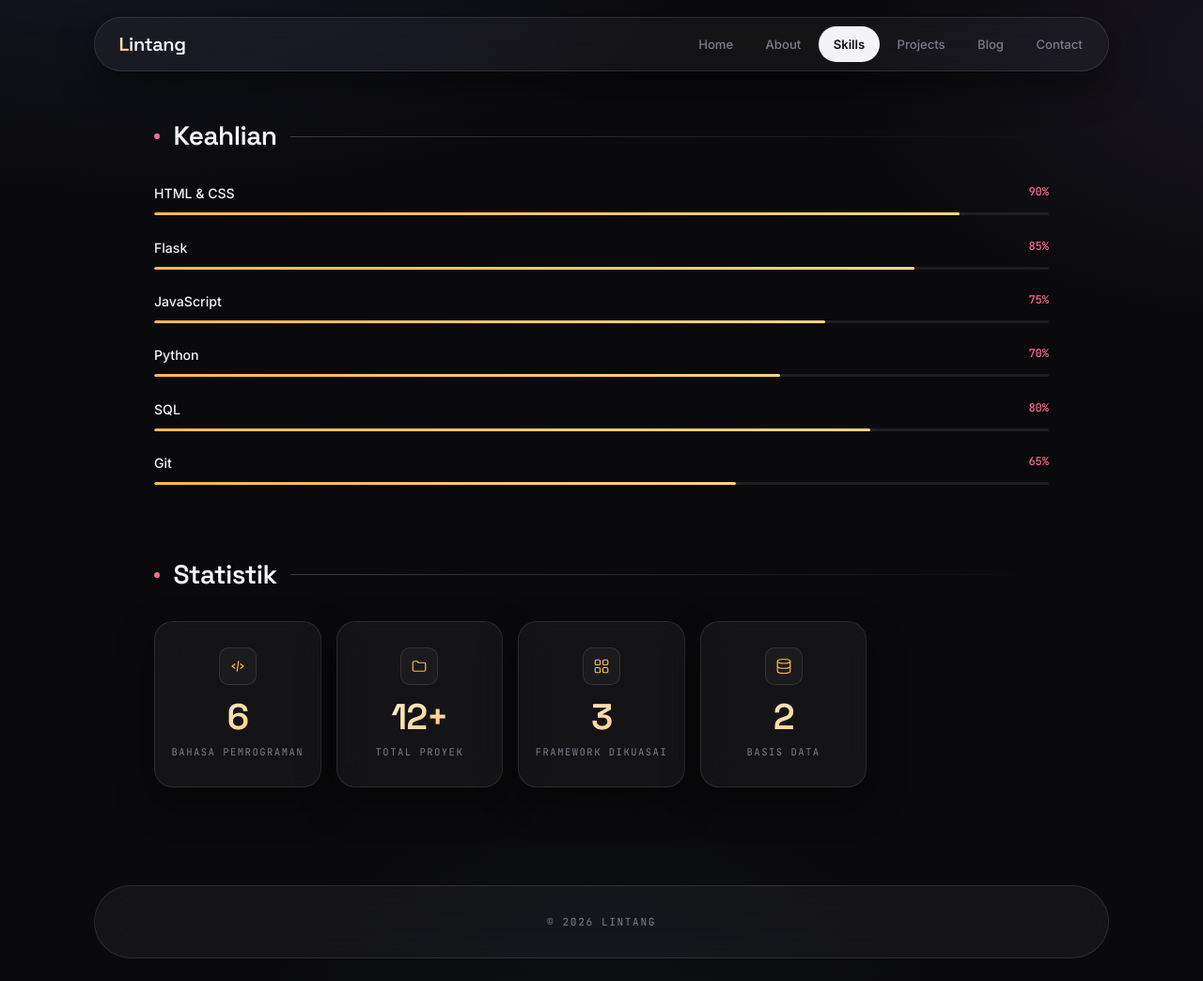
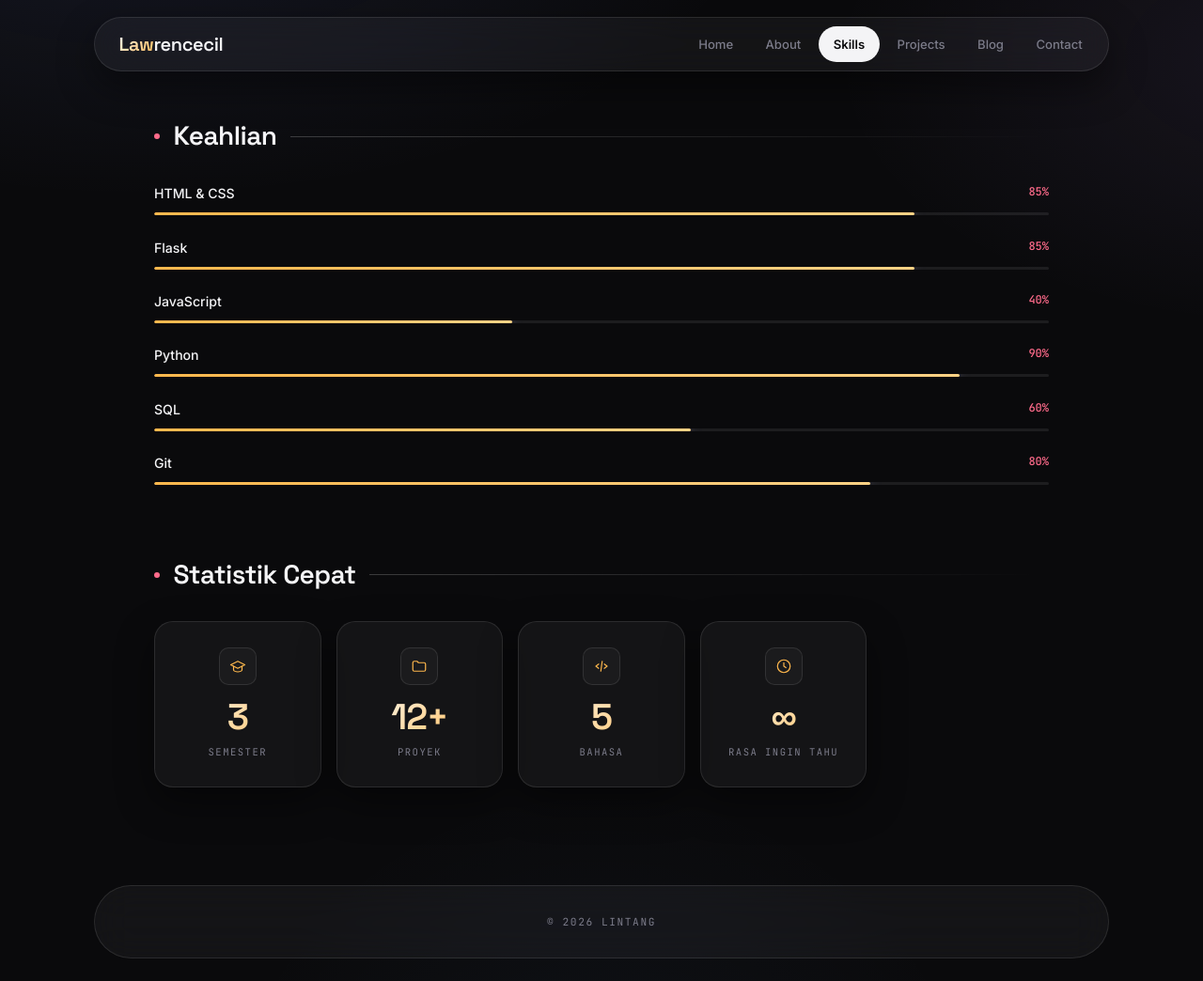
Before and after one commit to Lawrencecil/Project-PrakPemWeb, a Flask app: page /skills in a window 1280 px wide. Shown: the whole page at 94% size. Run offline with Flask 3, Linux system fonts and the light colour scheme.

Commit message:
Tugas praktikum 03 - Finale

```diff
--- a/templates/blog.html
+++ b/templates/blog.html
@@ -12,7 +12,7 @@
 </head>
 <body>
     <header>
-        <a href="/" class="logo"><span>L</span>intang</a>
+        <a href="/" class="logo"><span>Law</span>rencecil</a>
         <nav>
             <a href="/">Home</a>
             <a href="/about">About</a>
--- a/templates/contact.html
+++ b/templates/contact.html
@@ -12,7 +12,7 @@
 </head>
 <body>
     <header>
-        <a href="/" class="logo"><span>L</span>intang</a>
+        <a href="/" class="logo"><span>Law</span>rencecil</a>
         <nav>
             <a href="/">Home</a>
             <a href="/about">About</a>
--- a/templates/skills.html
+++ b/templates/skills.html
@@ -12,7 +12,7 @@
 </head>
 <body>
     <header>
-        <a href="/" class="logo"><span>L</span>intang</a>
+        <a href="/" class="logo"><span>Law</span>rencecil</a>
         <nav>
             <a href="/">Home</a>
             <a href="/about">About</a>
@@ -27,49 +27,49 @@
         <section class="section">
             <h3 class="section-title">Keahlian</h3>
             <div class="skill">
-                <div class="skill-name"><span>HTML &amp; CSS</span><span>90%</span></div>
-                <div class="bar" style="--fill:90%"></div>
+                <div class="skill-name"><span>HTML &amp; CSS</span><span>85%</span></div>
+                <div class="bar" style="--fill:85%"></div>
             </div>
             <div class="skill">
                 <div class="skill-name"><span>Flask</span><span>85%</span></div>
                 <div class="bar" style="--fill:85%"></div>
             </div>
             <div class="skill">
-                <div class="skill-name"><span>JavaScript</span><span>75%</span></div>
-                <div class="bar" style="--fill:75%"></div>
+                <div class="skill-name"><span>JavaScript</span><span>40%</span></div>
+                <div class="bar" style="--fill:40%"></div>
             </div>
             <div class="skill">
-                <div class="skill-name"><span>Python</span><span>70%</span></div>
-                <div class="bar" style="--fill:70%"></div>
+                <div class="skill-name"><span>Python</span><span>90%</span></div>
+                <div class="bar" style="--fill:90%"></div>
             </div>
             <div class="skill">
-                <div class="skill-name"><span>SQL</span><span>80%</span></div>
-                <div class="bar" style="--fill:80%"></div>
+                <div class="skill-name"><span>SQL</span><span>60%</span></div>
+                <div class="bar" style="--fill:60%"></div>
             </div>
             <div class="skill">
-                <div class="skill-name"><span>Git</span><span>65%</span></div>
-                <div class="bar" style="--fill:65%"></div>
+                <div class="skill-name"><span>Git</span><span>80%</span></div>
+                <div class="bar" style="--fill:80%"></div>
             </div>
         </section>
 
-        <section class="section">
-            <h3 class="section-title">Statistik</h3>
-            <div class="stats-grid stagger">
+        <section class="section stagger">
+            <h3 class="section-title">Statistik Cepat</h3>
+            <div class="stats-grid">
                 <div class="stat-card">
-                    <div class="stat-icon"><svg viewBox="0 0 24 24" stroke-linecap="round" stroke-linejoin="round"><path d="M8 9l-4 3 4 3M16 9l4 3-4 3M13 5l-2 14"/></svg></div>
-                    <div class="number">6</div><div class="label">Bahasa Pemrograman</div>
+                    <div class="stat-icon"><svg viewBox="0 0 24 24" stroke-linecap="round" stroke-linejoin="round"><path d="M22 10L12 5 2 10l10 5 10-5z"/><path d="M6 12v5c0 1.5 3 3 6 3s6-1.5 6-3v-5"/></svg></div>
+                    <div class="number">3</div><div class="label">Semester</div>
                 </div>
                 <div class="stat-card">
                     <div class="stat-icon"><svg viewBox="0 0 24 24" stroke-linecap="round" stroke-linejoin="round"><path d="M3 7a2 2 0 0 1 2-2h4l2 2h8a2 2 0 0 1 2 2v8a2 2 0 0 1-2 2H5a2 2 0 0 1-2-2z"/></svg></div>
-                    <div class="number">12+</div><div class="label">Total Proyek</div>
+                    <div class="number">12+</div><div class="label">Proyek</div>
                 </div>
                 <div class="stat-card">
-                    <div class="stat-icon"><svg viewBox="0 0 24 24" stroke-linecap="round" stroke-linejoin="round"><rect x="3" y="3" width="7" height="7" rx="1.5"/><rect x="14" y="3" width="7" height="7" rx="1.5"/><rect x="3" y="14" width="7" height="7" rx="1.5"/><rect x="14" y="14" width="7" height="7" rx="1.5"/></svg></div>
-                    <div class="number">3</div><div class="label">Framework Dikuasai</div>
+                    <div class="stat-icon"><svg viewBox="0 0 24 24" stroke-linecap="round" stroke-linejoin="round"><path d="M8 9l-4 3 4 3M16 9l4 3-4 3M13 5l-2 14"/></svg></div>
+                    <div class="number">5</div><div class="label">Bahasa</div>
                 </div>
                 <div class="stat-card">
-                    <div class="stat-icon"><svg viewBox="0 0 24 24" stroke-linecap="round" stroke-linejoin="round"><ellipse cx="12" cy="5" rx="9" ry="3"/><path d="M3 5v14c0 1.7 4 3 9 3s9-1.3 9-3V5"/><path d="M3 12c0 1.7 4 3 9 3s9-1.3 9-3"/></svg></div>
-                    <div class="number">2</div><div class="label">Basis Data</div>
+                    <div class="stat-icon"><svg viewBox="0 0 24 24" stroke-linecap="round" stroke-linejoin="round"><circle cx="12" cy="12" r="9"/><path d="M12 7v5l3 2"/></svg></div>
+                    <div class="number">∞</div><div class="label">Rasa Ingin Tahu</div>
                 </div>
             </div>
         </section>
```
Also changed, not shown: templates/about.html (+8 -8 lines), templates/index.html (+4 -25 lines), templates/projects.html (+1 -25 lines).
